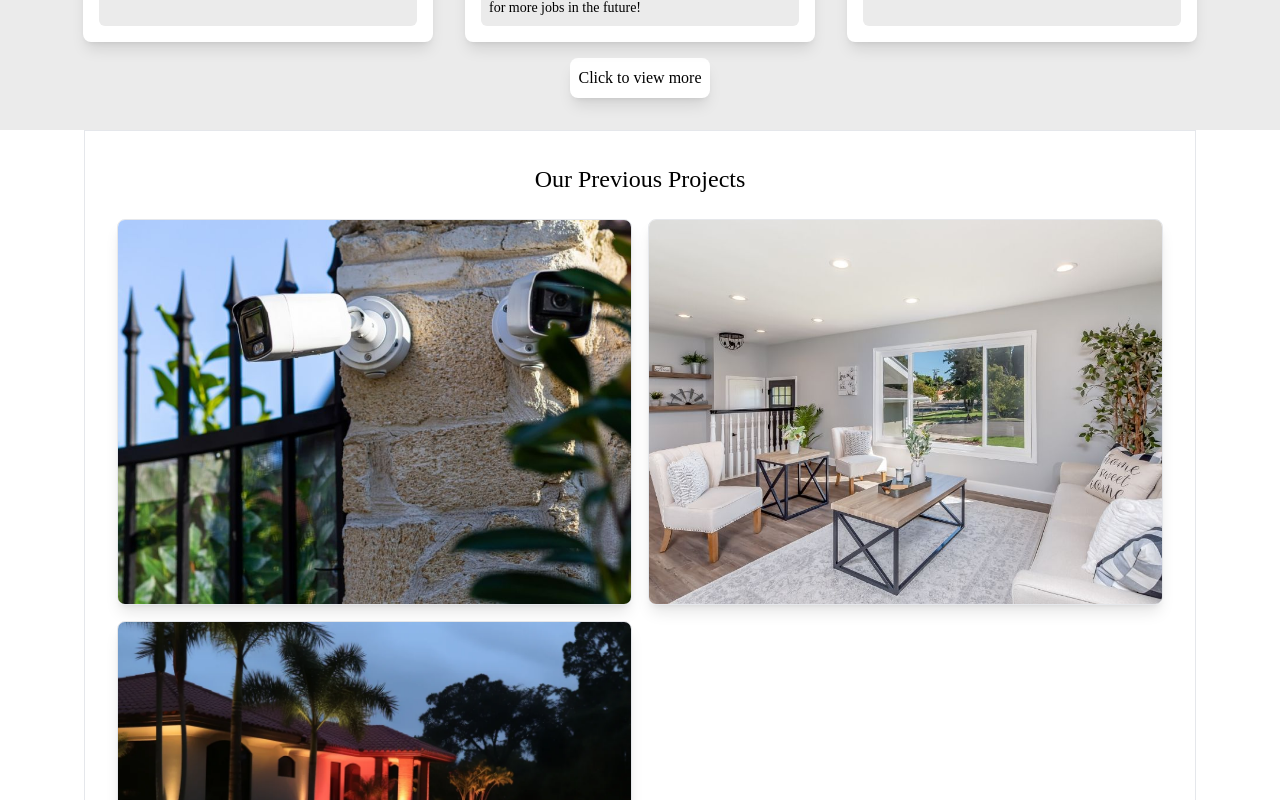
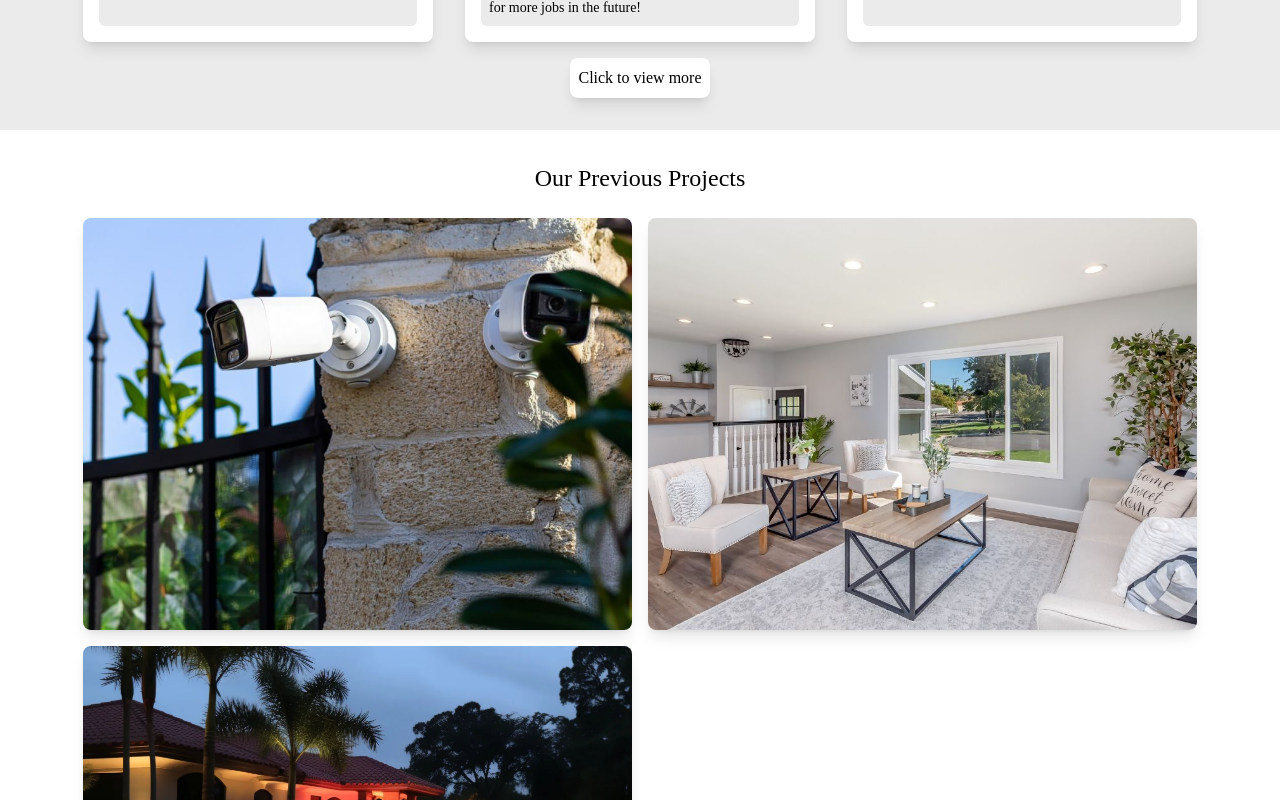
Before and after one commit to Wazmond/next-electricians, a Next.js app: page / in a window 1280 px wide. Shown: the part 1440-2240 px from the top of the page. Built offline with nearby package versions, Linux system fonts and the light colour scheme; a web font is replaced by a local one.

Commit message:
Changed layout to Grid and applied the padding changes

```diff
--- a/src/app/(frontend)/pages/home/projects/index.tsx
+++ b/src/app/(frontend)/pages/home/projects/index.tsx
@@ -17,11 +17,11 @@ const Projects = () => {
   const data: ProjectsType[] = projectsData
 
   return (
-    <div className="bg-white gap-6 py-8 px-8 border flex flex-col self-center w-full items-center font-robotoSerif max-w-[1112px]">
+    <div className="bg-white gap-6 py-8 flex flex-col self-center w-full items-center font-robotoSerif max-w-[1178px] px-8">
       <h2>Our Previous Projects</h2>
-      <div className="w-full flex flex-row flex-wrap gap-4">
+      <div className="w-full grid grid-cols-2 gap-4">
         {data.map((data: ProjectsType, key: number) => (
-            <ProjectCard key={key} data={data} />
+          <ProjectCard key={key} data={data} />
         ))}
       </div>
 
--- a/src/components/projectCard.tsx
+++ b/src/components/projectCard.tsx
@@ -10,7 +10,7 @@ interface Props {
 const ProjectCard = (props: Props) => {
   return (
     <div
-      className={`w-[calc((100%/2)-8px)] aspect-[4/3] ${props.data.image ? 'flex' : 'hidden'} flex-col rounded-lg shadow-lg border relative overflow-hidden`}
+      className={`aspect-[4/3] ${props.data.image ? 'flex' : 'hidden'} flex-col rounded-lg shadow-lg relative overflow-hidden`}
     >
       <Link href="/projects/">
         <div className="">
```
